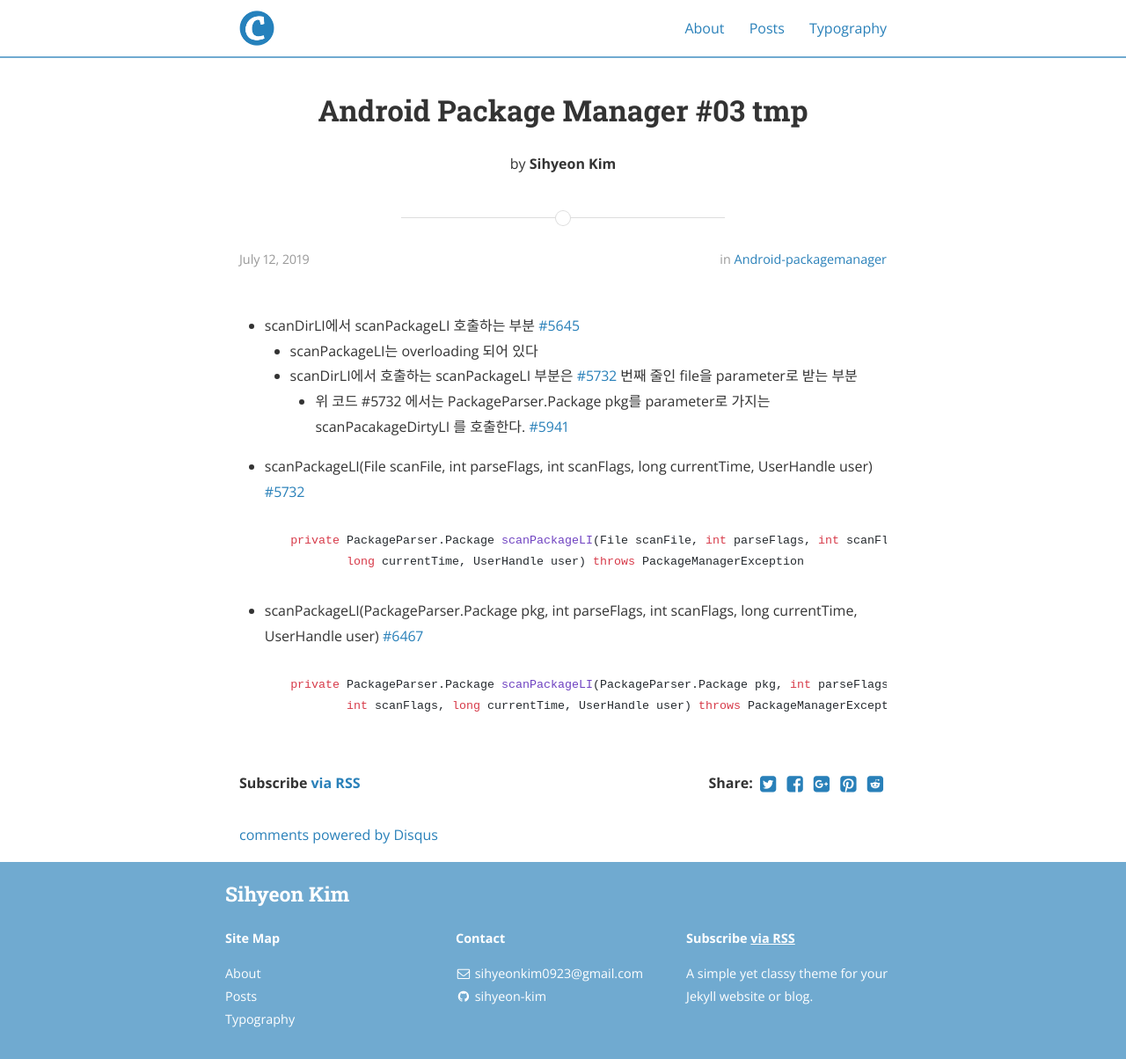
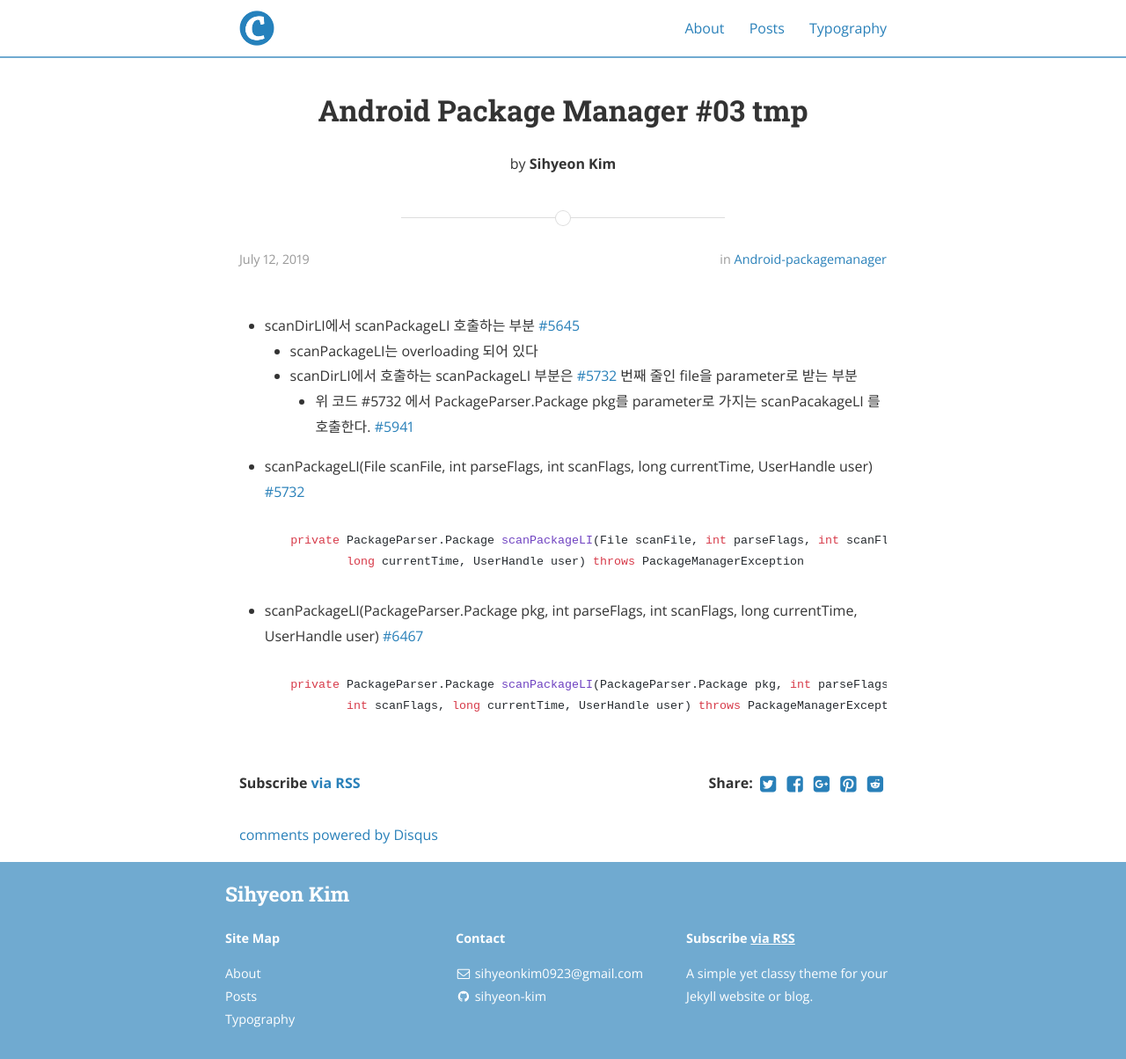
Before and after one commit to sihyeon-kim/sihyeon-kim.github.io, a Jekyll site: the page built from _posts/2019-07-12-Android-Package-Manager-#02-tmp.markdown, in a window 1280 px wide. Shown: the whole page at 88% size. Built offline with Jekyll 4.4.1, drawn with Linux system fonts in a browser that asks for light colours; nearby versions of some CDN libraries; comment, search, counter and statistics services are not loaded.

Commit message:
Update 2019-07-12-Android-Package-Manager-#02-tmp.markdown

```diff
--- a/_posts/2019-07-12-Android-Package-Manager-#02-tmp.markdown
+++ b/_posts/2019-07-12-Android-Package-Manager-#02-tmp.markdown
@@ -9,7 +9,7 @@ categories: android-packagemanager
 - scanDirLI에서 scanPackageLI 호출하는 부분 [ #5645 ](https://android.googlesource.com/platform/frameworks/base/+/refs/tags/android-6.0.1_r77/services/core/java/com/android/server/pm/PackageManagerService.java#5645)
   - scanPackageLI는 overloading 되어 있다
   - scanDirLI에서 호출하는 scanPackageLI 부분은 [ #5732 ](https://android.googlesource.com/platform/frameworks/base/+/refs/tags/android-6.0.1_r77/services/core/java/com/android/server/pm/PackageManagerService.java#5732) 번째 줄인 file을 parameter로 받는 부분
-    - 위 코드 #5732 에서는 PackageParser.Package pkg를 parameter로 가지는 scanPacakageDirtyLI 를 호출한다. [ #5941 ](https://android.googlesource.com/platform/frameworks/base/+/refs/tags/android-6.0.1_r77/services/core/java/com/android/server/pm/PackageManagerService.java#5941)
+    - 위 코드 #5732 에서 PackageParser.Package pkg를 parameter로 가지는 scanPacakageLI 를 호출한다. [ #5941 ](https://android.googlesource.com/platform/frameworks/base/+/refs/tags/android-6.0.1_r77/services/core/java/com/android/server/pm/PackageManagerService.java#5941)
 
 
 - scanPackageLI(File scanFile, int parseFlags, int scanFlags, long currentTime, UserHandle user) [ #5732 ](https://android.googlesource.com/platform/frameworks/base/+/refs/tags/android-6.0.1_r77/services/core/java/com/android/server/pm/PackageManagerService.java#5732)
```
